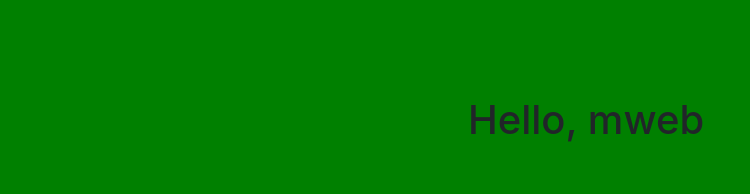
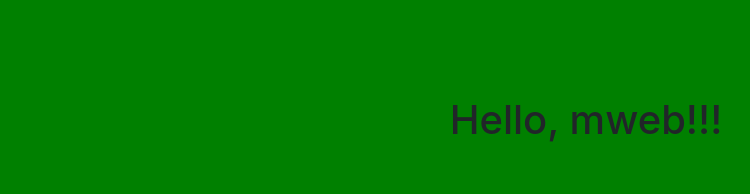
Before and after one commit to ChuanTran97/remote-mweb, a plain HTML site: page index.html in a window 1280 px wide. Shown: the top 194 px of the page, without its empty margins (54-804 px from the left). Drawn offline with nearby package versions, Linux system fonts and the light colour scheme.

Commit message:
Fix index.html

```diff
--- a/index.html
+++ b/index.html
@@ -18,7 +18,7 @@
   <section class="py-5 text-center container">
     <div class="row py-lg-5">
       <div class="col-lg-6 col-md-8 mx-auto">
-        <h1 class="fw-light">Hello, mweb</h1>
+        <h1 class="fw-light">Hello, mweb!!!</h1>
       </div>
     </div>
   </section>
```
